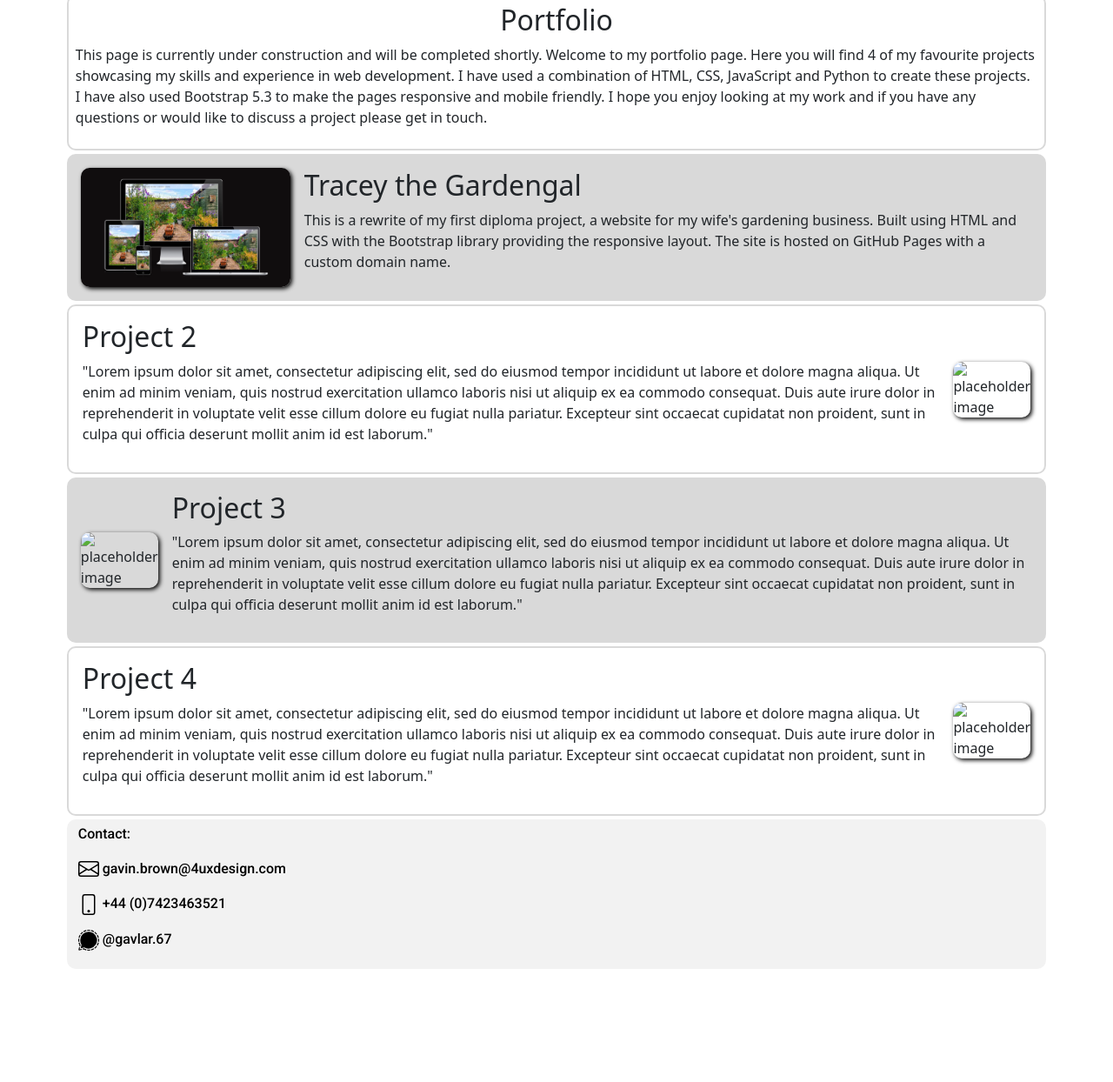
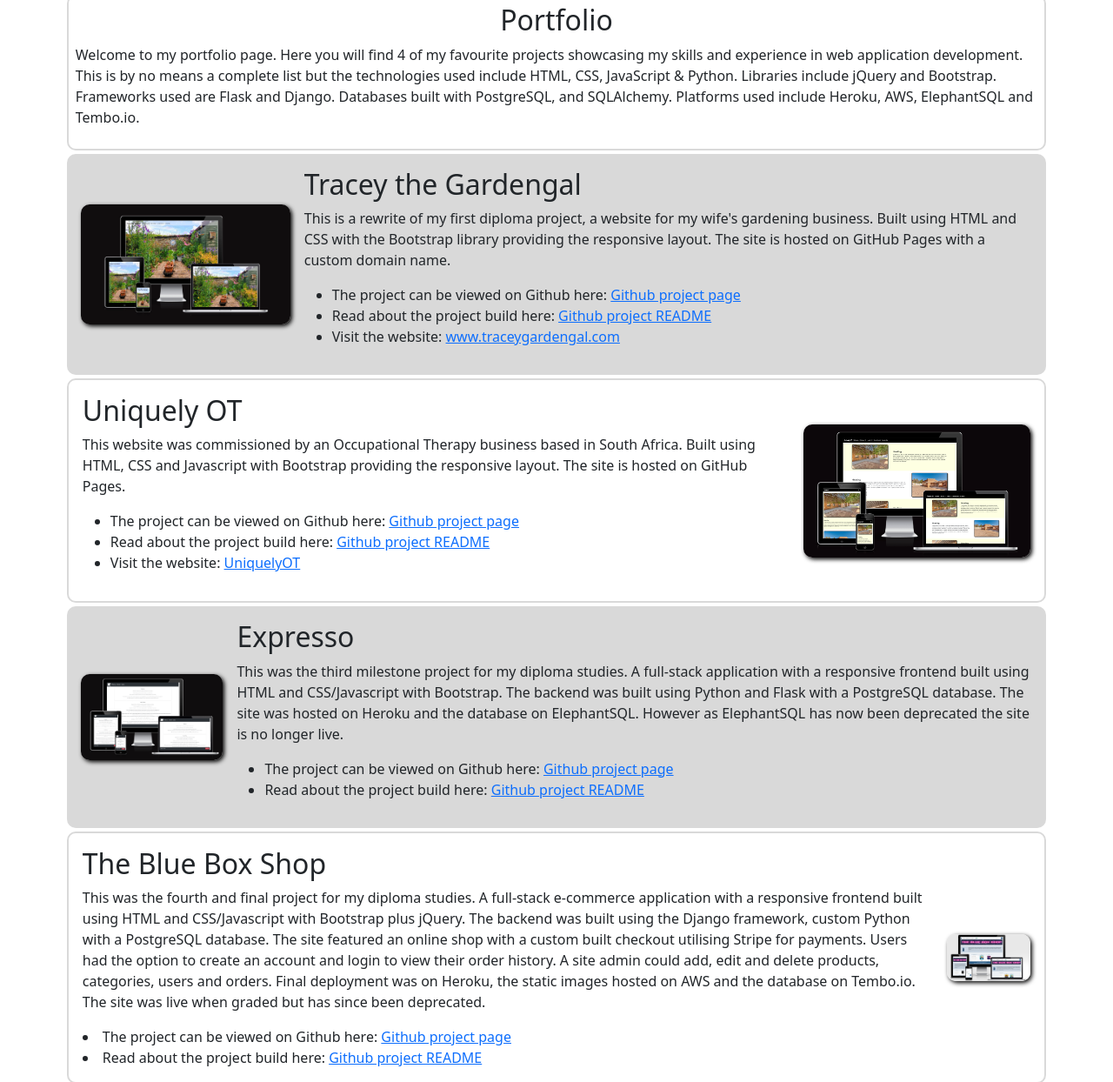
Before and after one commit to thespamster/4uxdesign, a website: page portfolio.html in a window 1280 px wide. Shown: the part 391-1635 px from the top of the page at 87% size. Before the commit the page ends 1530 px from the top, so only its background shows below. Drawn offline with Linux system fonts and the light colour scheme.

Commit message:
add images and text to portfolio page

```diff
--- a/portfolio.html
+++ b/portfolio.html
@@ -38,13 +38,11 @@
         <div class="col-12 d-flex justify-content-center">
             <div class="col-11 row-col10 text-start p-2">
                 <h2 class="text-center">Portfolio</h2>
-                <p>This page is currently under construction and will be completed shortly.
-
-                    Welcome to my portfolio page. Here you will find 4 of my favourite projects showcasing
-                    my skills and experience in web development. I have used a combination of HTML, CSS,
-                    JavaScript and Python to create these projects. I have also used Bootstrap 5.3 to make the
-                    pages responsive and mobile friendly. I hope you enjoy looking at my work and if you have
-                    any questions or would like to discuss a project please get in touch.</p>
+                <p>Welcome to my portfolio page. Here you will find 4 of my favourite projects showcasing
+                    my skills and experience in web application development. This is by no means a complete list
+                    but the technologies used include HTML, CSS, JavaScript & Python. Libraries include jQuery and
+                    Bootstrap. Frameworks used are Flask and Django. Databases built with PostgreSQL, and SQLAlchemy.
+                    Platforms used include Heroku, AWS, ElephantSQL and Tembo.io.</p>
                 </p>
             </div>
         </div>
@@ -53,13 +51,18 @@
         <div class="col-12 d-flex justify-content-center">
             <div class="col-11 row-col9 text-start p-2 d-flex justify-content-center align-items-center">
                 <div class="p-2 d-none d-sm-block">
-                    <img src="assets/img/gardengal.webp" class="img-fluid plc-style" alt="amiresponsive tracey gardengal image">
+                    <img src="assets/img/ttgresponsive.webp" class="img-fluid plc-style" alt="amiresponsive tracey gardengal image">
                 </div>
                 <div class="p-2">
                 <h2>Tracey the Gardengal</h2>
                 <p>This is a rewrite of my first diploma project, a website for my wife's gardening business. Built using HTML and CSS with
                     the Bootstrap library providing the responsive layout. The site is hosted on GitHub Pages with a custom domain name.
                 </p>
+                <ul>
+                    <li>The project can be viewed on Github here: <a href="https://github.com/thespamster/the-lady-gardener-v1.1" target="_blank">Github project page</a></li>
+                    <li>Read about the project build here: <a href="https://github.com/thespamster/the-lady-gardener-v1.1/blob/main/README.md" target="_blank">Github project README</a></li>
+                    <li>Visit the website: <a href="https://www.traceygardengal.com/" target="_blank">www.traceygardengal.com</a></li>
+                </ul>
                 </div>
             </div>
         </div>
@@ -68,15 +71,18 @@
         <div class="col-12 d-flex justify-content-center">
             <div class="col-11 row-col10 text-start p-2 d-flex justify-content-center align-items-center">
                 <div class="p-2">
-                    <h2>Project 2</h2>
-                    <p>"Lorem ipsum dolor sit amet, consectetur adipiscing elit, sed do eiusmod tempor incididunt ut
-                    labore et dolore magna aliqua. Ut enim ad minim veniam, quis nostrud exercitation ullamco
-                    laboris nisi ut aliquip ex ea commodo consequat. Duis aute irure dolor in reprehenderit in
-                    voluptate velit esse cillum dolore eu fugiat nulla pariatur. Excepteur sint occaecat cupidatat
-                    non proident, sunt in culpa qui officia deserunt mollit anim id est laborum."</p>
+                    <h2>Uniquely OT</h2>
+                    <p>This website was commissioned by an Occupational Therapy business based in South Africa. Built using HTML, CSS and Javascript
+                        with Bootstrap providing the responsive layout. The site is hosted on GitHub Pages.
+                    </p>
+                    <ul>
+                        <li>The project can be viewed on Github here: <a href="https://github.com/thespamster/occupational_therapy" target="_blank">Github project page</a></li>
+                        <li>Read about the project build here: <a href="https://github.com/thespamster/occupational_therapy/blob/main/README.md" target="_blank">Github project README</a></li>
+                        <li>Visit the website: <a href="https://thespamster.github.io/occupational_therapy/" target="_blank">UniquelyOT</a></li>
+                    </ul>
                 </div>
                 <div class="p-2 d-none d-sm-block">
-                    <img src="assets/img/photos.png" class="img-fluid plc-style" alt="placeholder image">
+                    <img src="assets/img/uotresponsive.webp" class="img-fluid plc-style" alt="amiresponsive uniquely ot image">
                 </div>
             </div>
         </div>
@@ -85,15 +91,20 @@
         <div class="col-12 d-flex justify-content-center">
             <div class="col-11 row-col9 text-start p-2 d-flex justify-content-center align-items-center">
                 <div class="p-2 d-none d-sm-block">
-                    <img src="assets/img/photos.png" class="img-fluid plc-style" alt="placeholder image">
+                    <img src="assets/img/eresponsive.webp" class="img-fluid plc-style" alt="placeholder image">
                 </div>
                 <div class="p-2">
-                <h2>Project 3</h2>
-                <p>"Lorem ipsum dolor sit amet, consectetur adipiscing elit, sed do eiusmod tempor incididunt ut
-                    labore et dolore magna aliqua. Ut enim ad minim veniam, quis nostrud exercitation ullamco
-                    laboris nisi ut aliquip ex ea commodo consequat. Duis aute irure dolor in reprehenderit in
-                    voluptate velit esse cillum dolore eu fugiat nulla pariatur. Excepteur sint occaecat cupidatat
-                    non proident, sunt in culpa qui officia deserunt mollit anim id est laborum."</p>
+                <h2>Expresso</h2>
+                <p>This was the third milestone project for my diploma studies. A full-stack application with
+                    a responsive frontend built using HTML and CSS/Javascript with Bootstrap. The backend was
+                    built using Python and Flask with a PostgreSQL database. The site was hosted on Heroku and
+                    the database on ElephantSQL. However as ElephantSQL has now been deprecated the site is no
+                    longer live.
+                </p>
+                    <ul>
+                        <li>The project can be viewed on Github here: <a href="https://github.com/thespamster/point_of_sale" target="_blank">Github project page</a></li>
+                        <li>Read about the project build here: <a href="https://github.com/thespamster/point_of_sale/blob/main/README.md" target="_blank">Github project README</a></li>
+                    </ul>
                 </div>
             </div>
         </div>
@@ -102,15 +113,20 @@
         <div class="col-12 d-flex justify-content-center">
             <div class="col-11 row-col10 text-start p-2 d-flex justify-content-center align-items-center">
                 <div class="p-2">
-                    <h2>Project 4</h2>
-                    <p>"Lorem ipsum dolor sit amet, consectetur adipiscing elit, sed do eiusmod tempor incididunt ut
-                    labore et dolore magna aliqua. Ut enim ad minim veniam, quis nostrud exercitation ullamco
-                    laboris nisi ut aliquip ex ea commodo consequat. Duis aute irure dolor in reprehenderit in
-                    voluptate velit esse cillum dolore eu fugiat nulla pariatur. Excepteur sint occaecat cupidatat
-                    non proident, sunt in culpa qui officia deserunt mollit anim id est laborum."</p>
+                    <h2>The Blue Box Shop</h2>
+                    <p>This was the fourth and final project for my diploma studies. A full-stack e-commerce
+                        application with a responsive frontend built using HTML and CSS/Javascript with Bootstrap plus jQuery.
+                        The backend was built using the Django framework, custom Python with a PostgreSQL database.
+                        The site featured an online shop with a custom built checkout utilising Stripe for payments.
+                        Users had the option to create an account and login to view their order history. A site admin
+                        could add, edit and delete products, categories, users and orders.
+                        Final deployment was on Heroku, the static images hosted on AWS and the database on Tembo.io.
+                        The site was live when graded but has since been deprecated.</p>
+                        <li>The project can be viewed on Github here: <a href="https://github.com/thespamster/the_blue_box" target="_blank">Github project page</a></li>
+                        <li>Read about the project build here: <a href="https://github.com/thespamster/the_blue_box/blob/main/README.md" target="_blank">Github project README</a></li>
                 </div>
                 <div class="p-2 d-none d-sm-block">
-                    <img src="assets/img/photos.png" class="img-fluid plc-style" alt="placeholder image">
+                    <img src="assets/img/bbsresponsive.webp" class="img-fluid plc-style" alt="placeholder image">
                 </div>
             </div>
         </div>
```
Also changed, not shown: assets/img/bbsresponsive.webp (added), assets/img/eresponsive.webp (added), assets/img/ttgresponsive.webp (renamed from assets/img/gardengal.webp), assets/img/uotresponsive.webp (added).
